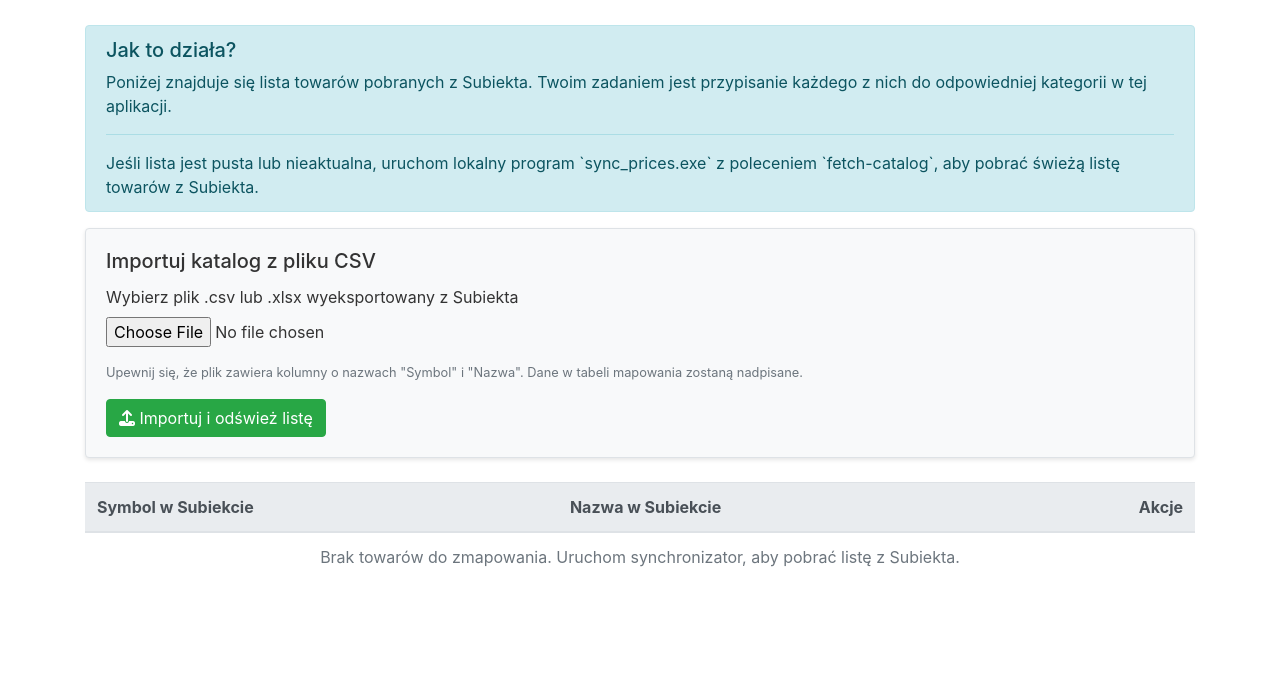
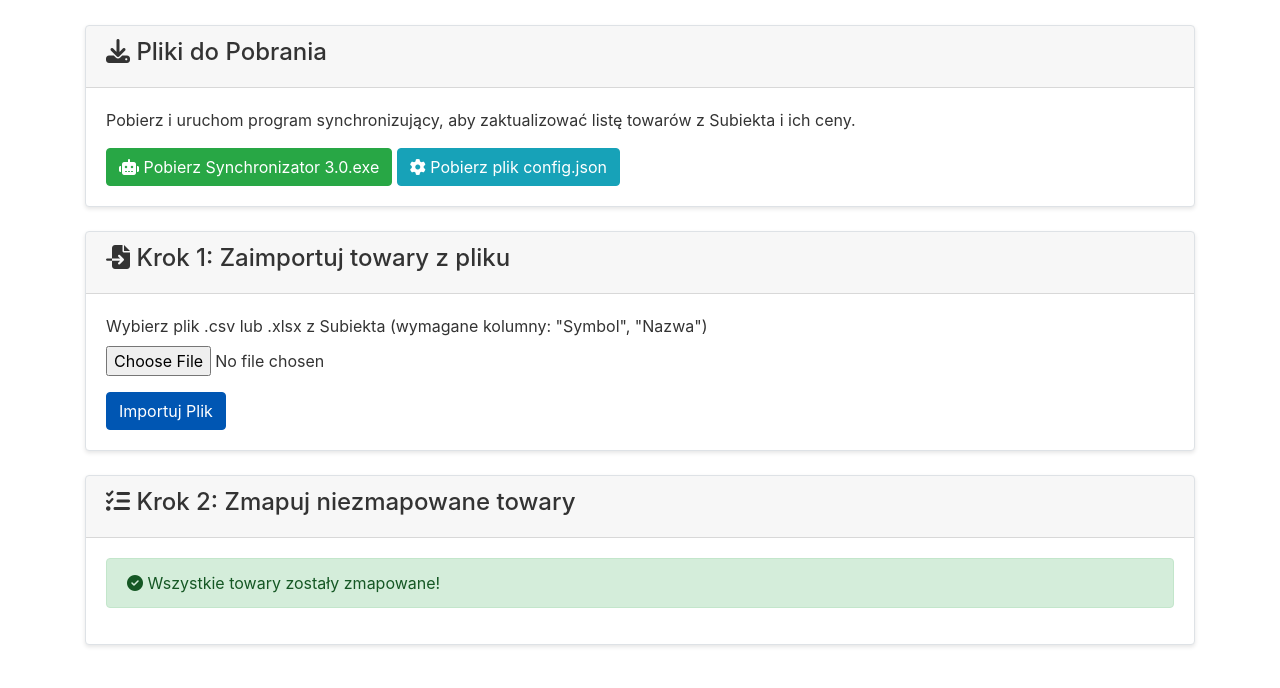
Before and after one commit to mbyrski-hub/projekt_szwalnia, a Python web app: template app/templates/subiekt_mapping.html in a window 1280 px wide. Shown: the part 112-800 px from the top of the page. Run offline with Jinja, Linux system fonts and the light colour scheme; the template is opened without the code that fills it, so the values that code supplies are empty; some libraries are stand-ins or nearby versions.

Commit message:
dodanie synchronizatora download

```diff
--- a/app/templates/subiekt_mapping.html
+++ b/app/templates/subiekt_mapping.html
@@ -6,33 +6,47 @@
     <h2><i class="fas fa-link"></i> Mapowanie Towarów z Subiekta</h2>
 </div>
 
-<div class="alert alert-info">
-    <h5 class="alert-heading">Jak to działa?</h5>
-    <p>Poniżej znajduje się lista towarów pobranych z Subiekta. Twoim zadaniem jest przypisanie każdego z nich do odpowiedniej kategorii w tej aplikacji.</p>
-    <hr>
-    <p class="mb-0">Jeśli lista jest pusta lub nieaktualna, uruchom lokalny program `sync_prices.exe` z poleceniem `fetch-catalog`, aby pobrać świeżą listę towarów z Subiekta.</p>
+<div class="card mb-4">
+    <div class="card-header">
+        <h4><i class="fas fa-download"></i> Pliki do Pobrania</h4>
     </div>
-
-<div class="card bg-light mb-4">
     <div class="card-body">
-        <h5 class="card-title">Importuj katalog z pliku CSV</h5>
+        <p>Pobierz i uruchom program synchronizujący, aby zaktualizować listę towarów z Subiekta i ich ceny.</p>
+        <a href="{{ url_for('download_synchronizator') }}" class="btn btn-success">
+            <i class="fas fa-robot"></i> Pobierz Synchronizator 3.0.exe
+        </a>
+        <a href="{{ url_for('download_config') }}" class="btn btn-info">
+            <i class="fas fa-cog"></i> Pobierz plik config.json
+        </a>
+    </div>
+</div>
+<div class="card mb-4">
+    <div class="card-header">
+        <h4><i class="fas fa-file-import"></i> Krok 1: Zaimportuj towary z pliku</h4>
+    </div>
+    <div class="card-body">
         <form method="POST" action="{{ url_for('import_subiekt_csv') }}" enctype="multipart/form-data">
             <div class="form-group">
-                <label for="csv_file">Wybierz plik .csv lub .xlsx wyeksportowany z Subiekta</label>
-                <input type="file" class="form-control-file" name="csv_file" id="csv_file" accept=".csv, .xlsx" required>
+                <label for="csv_file">Wybierz plik .csv lub .xlsx z Subiekta (wymagane kolumny: "Symbol", "Nazwa")</label>
+                <input type="file" class="form-control-file" id="csv_file" name="csv_file" accept=".csv, .xlsx">
             </div>
-            <p class="text-muted small">Upewnij się, że plik zawiera kolumny o nazwach "Symbol" i "Nazwa". Dane w tabeli mapowania zostaną nadpisane.</p>
-            <button type="submit" class="btn btn-success"><i class="fas fa-upload"></i> Importuj i odśwież listę</button>
+            <button type="submit" class="btn btn-primary">Importuj Plik</button>
         </form>
     </div>
 </div>
 
-<table class="table table-hover">
-    <thead class="thead-light">
+<div class="card">
+    <div class="card-header">
+        <h4><i class="fas fa-tasks"></i> Krok 2: Zmapuj niezmapowane towary</h4>
+    </div>
+    <div class="card-body">
+        {% if products %}
+            <table class="table table-sm table-striped">
+                <thead>
                     <tr>
-            <th>Symbol w Subiekcie</th>
-            <th>Nazwa w Subiekcie</th>
-            <th class="text-right">Akcje</th>
+                        <th>Symbol</th>
+                        <th>Nazwa z Subiekta</th>
+                        <th style="width: 250px;">Akcja</th>
                     </tr>
                 </thead>
                 <tbody>
@@ -40,32 +54,26 @@
                     <tr>
                         <td><strong>{{ product.symbol }}</strong></td>
                         <td>{{ product.name }}</td>
-            <td class="text-right">
-                <form method="POST" action="{{ url_for('map_subiekt_product') }}" class="d-inline">
+                        <td>
+                            <form method="POST" action="{{ url_for('map_subiekt_product') }}" class="form-inline">
                                 <input type="hidden" name="symbol" value="{{ product.symbol }}">
                                 <input type="hidden" name="name" value="{{ product.name }}">
-                    <input type="hidden" name="map_type" value="fabric">
-                    <button type="submit" class="btn btn-sm btn-info">Ustaw jako Tkaninę</button>
-                </form>
-                <form method="POST" action="{{ url_for('map_subiekt_product') }}" class="d-inline">
-                    <input type="hidden" name="symbol" value="{{ product.symbol }}">
-                    <input type="hidden" name="name" value="{{ product.name }}">
-                    <input type="hidden" name="map_type" value="material">
-                    <button type="submit" class="btn btn-sm btn-primary">Ustaw jako Materiał Dod.</button>
-                </form>
-                <form method="POST" action="{{ url_for('map_subiekt_product') }}" class="d-inline">
-                    <input type="hidden" name="symbol" value="{{ product.symbol }}">
-                    <input type="hidden" name="name" value="{{ product.name }}">
-                    <input type="hidden" name="map_type" value="ignore">
-                    <button type="submit" class="btn btn-sm btn-secondary">Ignoruj</button>
+                                <select name="map_type" class="form-control form-control-sm mr-2">
+                                    <option value="fabric">Jako Tkanina</option>
+                                    <option value="material">Jako Materiał Dodatkowy</option>
+                                </select>
+                                <button type="submit" class="btn btn-sm btn-success">Mapuj</button>
                             </form>
                         </td>
-        </tr>
-        {% else %}
-        <tr>
-            <td colspan="3" class="text-center text-muted">Brak towarów do zmapowania. Uruchom synchronizator, aby pobrać listę z Subiekta.</td>
                     </tr>
                     {% endfor %}
                 </tbody>
             </table>
+        {% else %}
+            <div class="alert alert-success">
+                <i class="fas fa-check-circle"></i> Wszystkie towary zostały zmapowane!
+            </div>
+        {% endif %}
+    </div>
+</div>
 {% endblock %}
```
Also changed, not shown: app/routes.py (+22 -0 lines), app/static/synchronizator/config.json (added, +8 -0 lines), 1 other file. Lines whose indentation alone changed are shown as unchanged.
